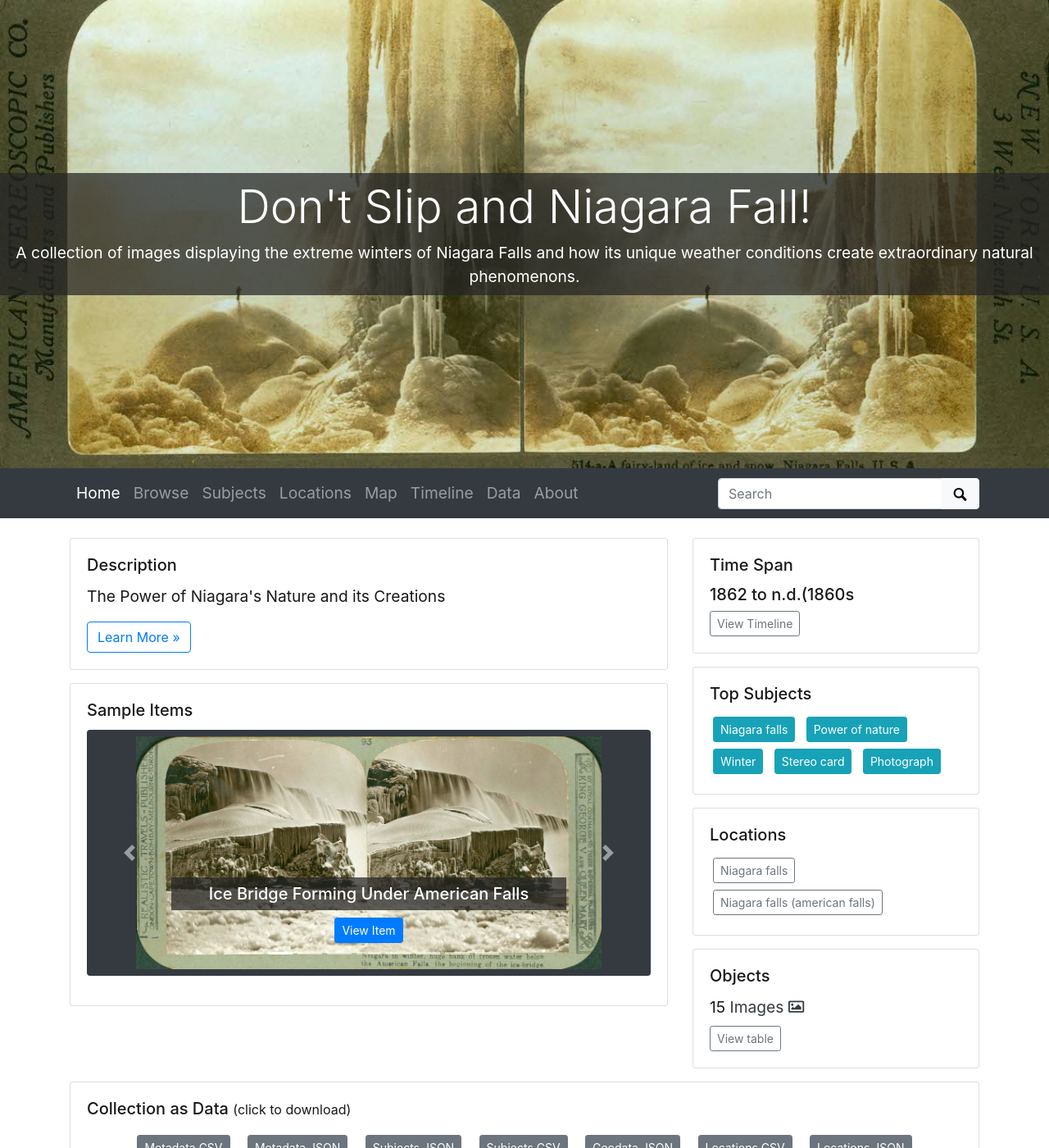
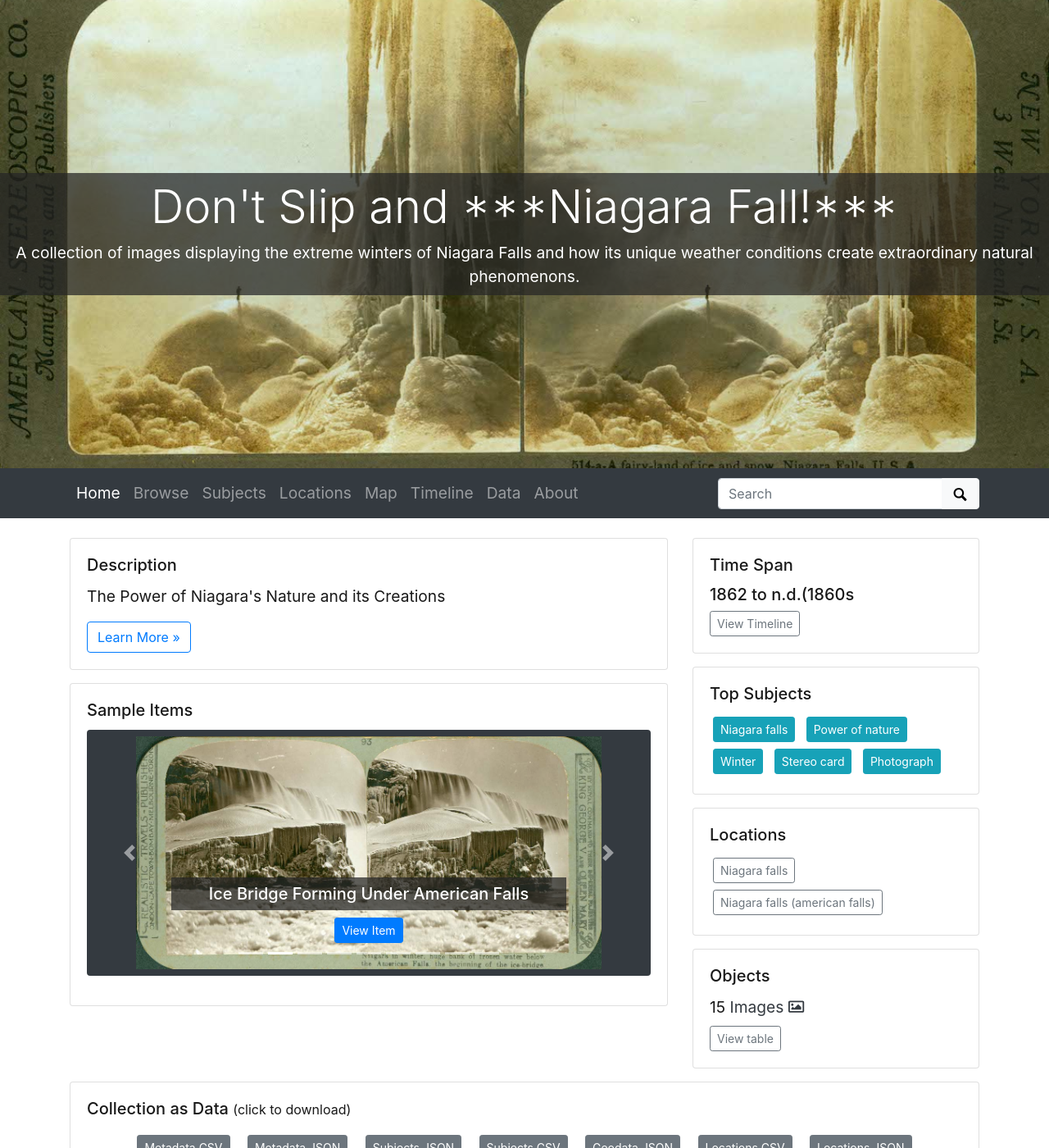
Before and after one commit to cuddycolbon/FINAL-EXHIBIT, a Jekyll site: the page built from index.md, in a window 1280 px wide and 1400 px high. Shown: the whole window at 82% size. Built offline with Jekyll 4.4.1, drawn with Linux system fonts in a browser that asks for light colours; some of the changed text lies outside the part shown.

```diff
--- a/_config.yml
+++ b/_config.yml
@@ -20,7 +20,7 @@ source-code: https://github.com/cuddycolbon.github.io/FINAL-EXHIBIT
 # SITE SETTINGS
 #
 # title of site appears in banner
-title: Don't Slip and Niagara Fall!
+title: Don't Slip and ***Niagara Fall!***
 # tagline, a short phrase that will appear throughout the site in the top banner
 tagline: A collection of images displaying the extreme winters of Niagara Falls and how its unique weather conditions create extraordinary natural phenomenons.
 # description appears in meta tags and other locations
```
